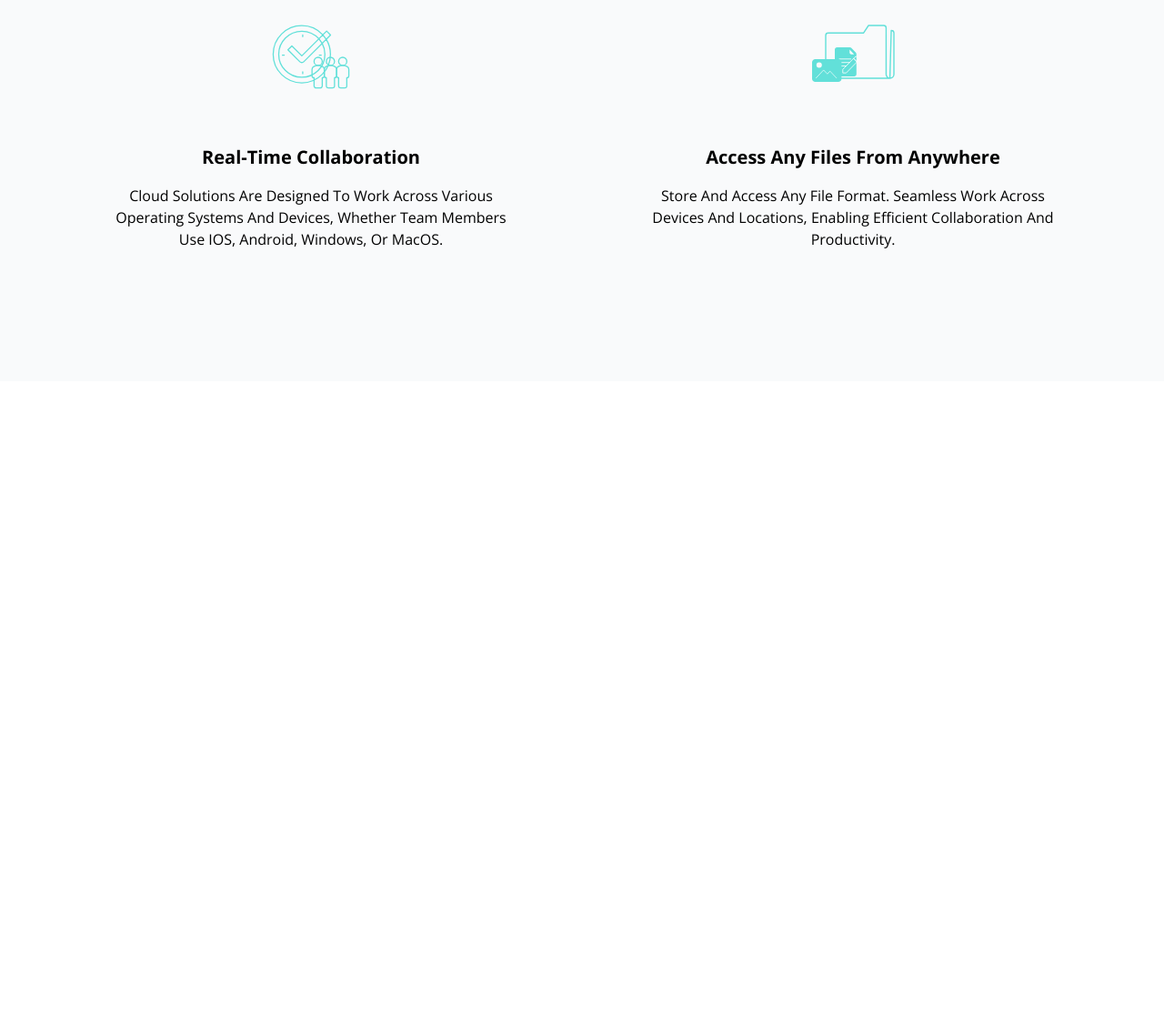
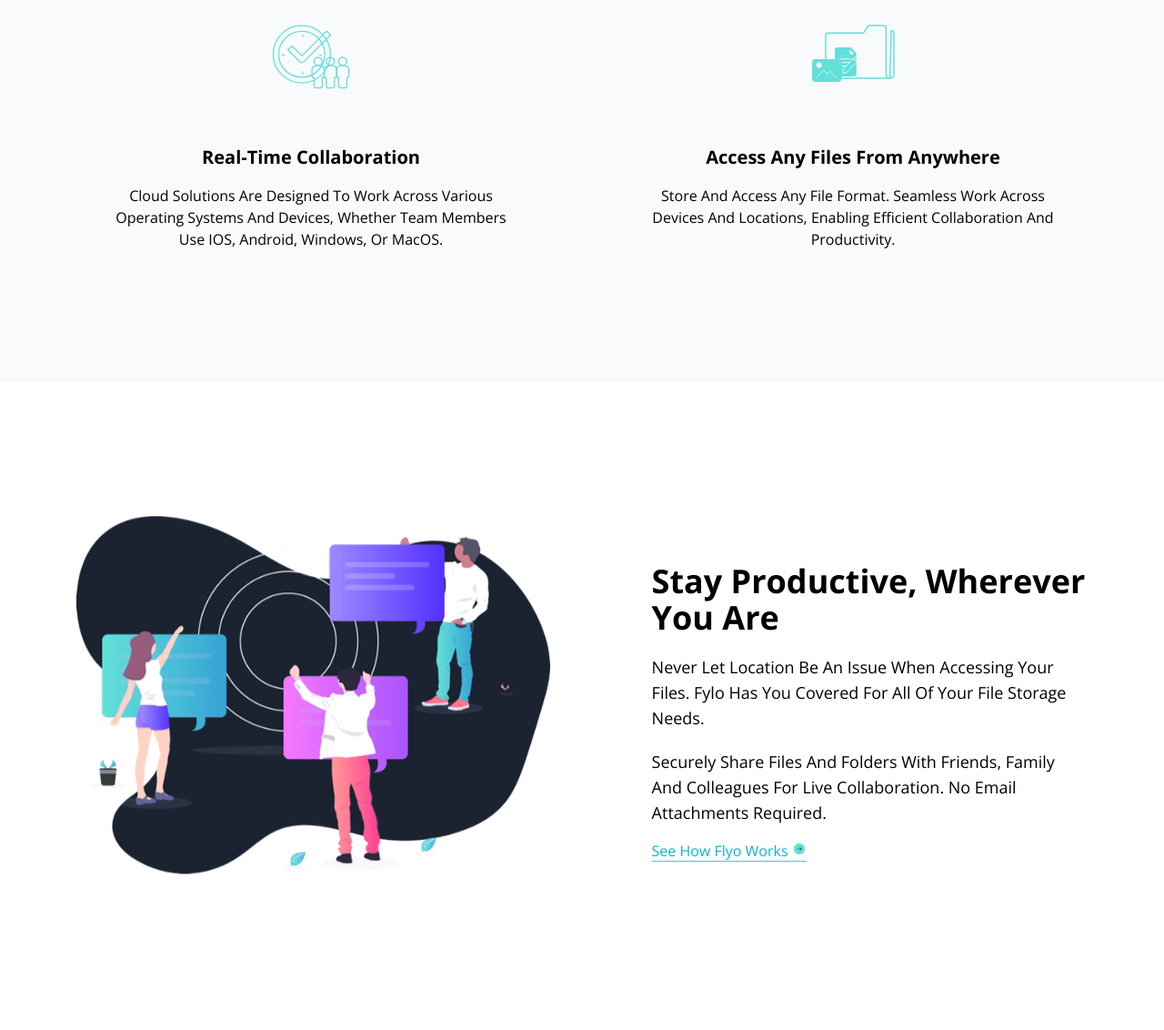
Before and after one commit to rakib-hasan-78/fylo-project-tailwind, a website built with Vite: page index.html in a window 1280 px wide. Shown: the part 1683-2815 px from the top of the page at 91% size. Before the commit the page ends 2102 px from the top, so only its background shows below. Built offline with nearby package versions, Linux system fonts and the light colour scheme.

Commit message:
productive completed

```diff
--- a/index.html
+++ b/index.html
@@ -115,6 +115,33 @@
       </div>
     </div>
   </section>
+  <section id="productive" class="bg-white dark:bg-gray-900">
+    <div class="container max-w-6xl mx-auto p-5">
+      <div class="flex flex-col md:flex-row items-center py-32 md:space-x-28">
+        <div class="md:w-1/2">
+          <img src="./src/images/illustration-stay-productive.png" alt="image-productive" class="mb-10">
+        </div>
+        <div class="flex flex-col items-start">
+            <div class="flex flex-col space-y-5">
+              <h3 class="max-w-lg  font-bold text-xl md:text-4xl capitalize"> Stay productive, wherever you are</h3>
+              <p class="text-base md:text-lg max-w-lg mx-auto capitalize">
+                Never let location be an issue when accessing your files. Fylo has
+                you covered for all of your file storage needs.</p>
+              <p class="text-base md:text-lg max-w-lg mx-auto capitalize">
+                Securely share files and folders with friends, family and
+                colleagues for live collaboration. No email attachments required.
+              </p>
+            </div>
+            <div class="block mt-4">
+              <a href="#" class="border-b border-cyan-400 text-cyan-500 capitalize">
+                See how Flyo works
+                <img src="./src/images/icon-arrow.svg" alt="icon-arrow" class="inline pb-2">
+              </a>
+            </div>
+        </div>
+      </div>
+    </div>
+  </section>
   <script type="module" src="./main.js"></script>
   </body>
 </html>
```
